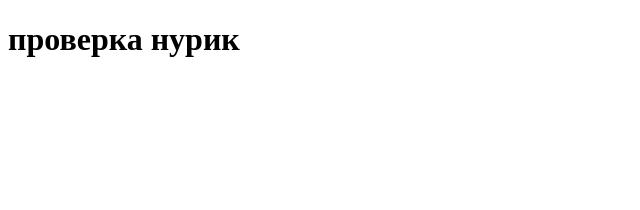
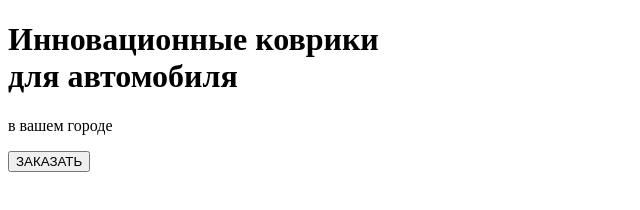
Before and after one commit to 699nb/EVARUGS, a plain HTML site: page index.html in a window 1280 px wide. Shown: the whole page, without its empty margins (0-640 px from the left). Drawn offline with Linux system fonts and the light colour scheme.

Commit message:
nurik:maiin

```diff
--- a/index.html
+++ b/index.html
@@ -9,10 +9,31 @@
 </head>
 <body>
     <header>
-        <h1>проверка нурик</h1>
+
     </header>
     <main>
+        <div class="banner">
+            <div class="container">
+                <div class="banner_content">
+                    <div class="banner_title">
+                        <h1>Инновационные коврики
+                           <br> для автомобиля</h1>
+                           <p>в вашем городе</p>
+                           <button>ЗАКАЗАТЬ</button>
+                    </div>
+                    <div class="banner_img">
+                        <img src="" alt="">
+                    </div>
+                </div>
+            </div>
+        </div>
+        <div class="eva">
+            <div class="container">
+                <div class="evas">
 
+                </div>
+            </div>
+        </div>
     </main>
     <footer>
 
```
